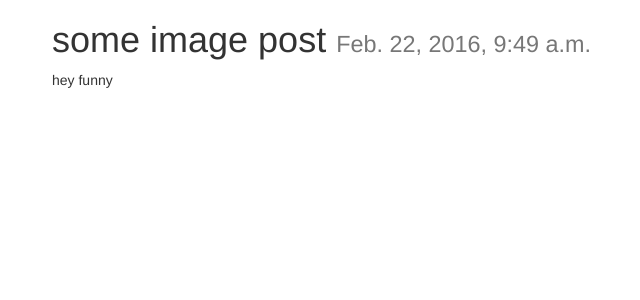
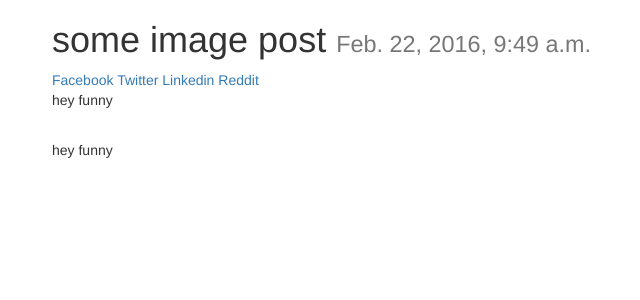
Before and after one commit to Victorgichohi/Django_Apps, a Django app: page /posts/funny/ in a window 1280 px wide. Shown: the top 300 px of the page, without its empty margins (318-958 px from the left). Run offline with Django 3.2, Linux system fonts and the light colour scheme; data comes from the database, SQL or seed files in the repository; some libraries are stand-ins or nearby versions.

Commit message:
added ur quote and sharable links to facebook,twitter and linkedin

```diff
--- a/trydjango1.9/trydjango19/posts/views.py
+++ b/trydjango1.9/trydjango19/posts/views.py
@@ -1,4 +1,7 @@
+# from urllib import quote_plus
+from django.utils.http import urlquote
 from django.contrib import messages
+
 from django.core.paginator import Paginator, EmptyPage, PageNotAnInteger
 from django.http import HttpResponse, HttpResponseRedirect
 from django.shortcuts import render, get_object_or_404, redirect
@@ -21,9 +24,11 @@ def post_create(request):
 
 def post_detail(request, slug=None):
 	instance = get_object_or_404(Post, slug=slug)
+	share_string = urlquote(instance.content)
 	context = {
 		"title": instance.title,
 		"instance": instance,
+		"share_string": share_string,
 	}
 	return render(request, "post_detail.html", context)
 
--- a/trydjango1.9/trydjango19/templates/post_detail.html
+++ b/trydjango1.9/trydjango19/templates/post_detail.html
@@ -14,6 +14,31 @@
     {% endif %}
 <h1>{{ title }} <small>{{ instance.timestamp }}</small></h1>
 
+
+<a href="https://www.facebook.com/sharer/sharer.php?u={{ request.build_absolute_uri }}">
+Facebook
+</a>
+
+<a href="https://twitter.com/home?status={{ share_string }}%20{{ request.build_absolute_uri }}">
+Twitter
+</a>
+
+<a href='https://plus.google.com/share?url={{ request.build_absolute_uri }}'>
+
+
+<a href="https://www.linkedin.com/shareArticle?mini=true&url={{ request.build_absolute_uri }}&title={{ instance.title }}&summary={{ share_string }}&source={{ request.build_absolute_uri }}">
+Linkedin
+</a>
+
+<a href="http://www.reddit.com/submit?url={{ request.build_absolute_uri }}&title={{ share_string }}.">Reddit</a>
+
+
+
+
+
+{{ instance.content|linebreaks }}<br/>
+
+
 {{ instance.content|linebreaks }}<br/>
 </div>
 
```
